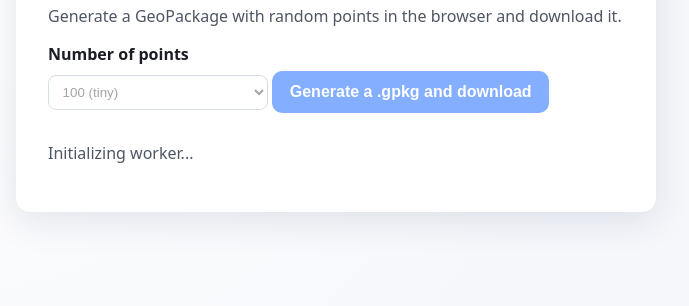
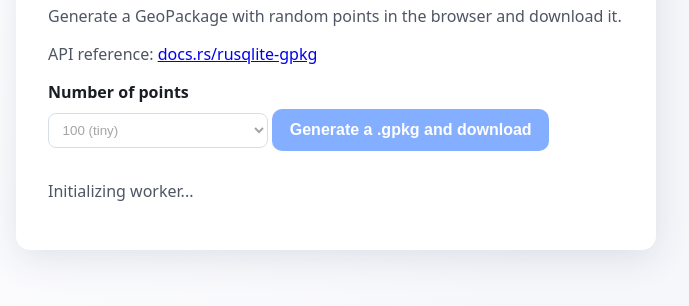
Before and after one commit to yutannihilation/rusqlite-gpkg, a plain HTML site: page web/index.html in a window 1280 px wide. Shown: the part 174-480 px from the top of the page, without its empty margins (304-993 px from the left). Drawn offline with Linux system fonts and the light colour scheme.

Commit message:
Replace GitHub pages

```diff
--- a/web/index.html
+++ b/web/index.html
@@ -10,6 +10,10 @@
     <main class="container">
       <h1>rusqlite-gpkg Web Demo</h1>
       <p>Generate a GeoPackage with random points in the browser and download it.</p>
+      <p>
+        API reference:
+        <a href="https://docs.rs/rusqlite-gpkg/latest/rusqlite_gpkg/" target="_blank" rel="noopener noreferrer">docs.rs/rusqlite-gpkg</a>
+      </p>
       <label for="point-count">Number of points</label>
       <select id="point-count">
         <option value="100">100 (tiny)</option>
```
Also changed, not shown: 2 other files.
